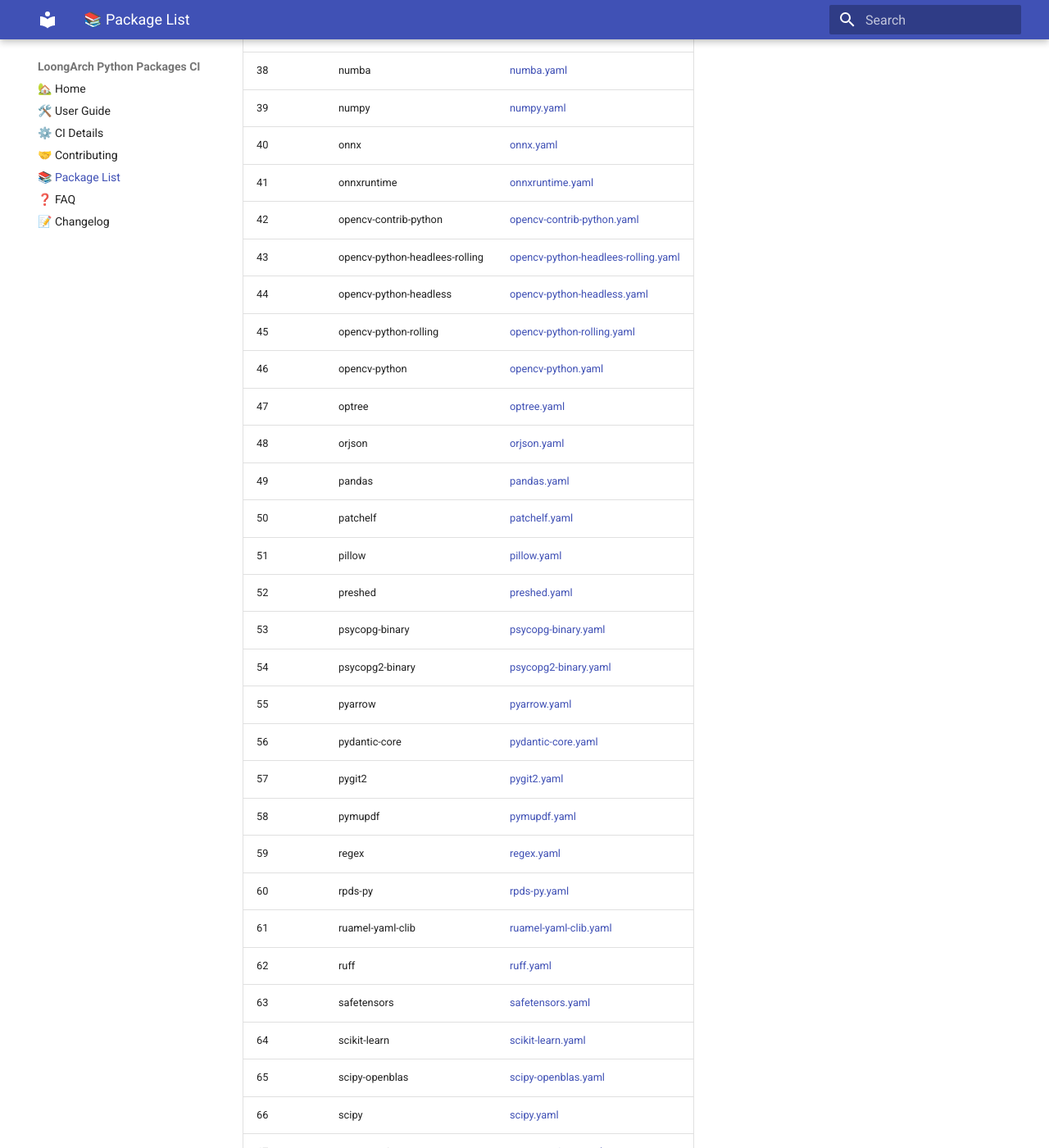
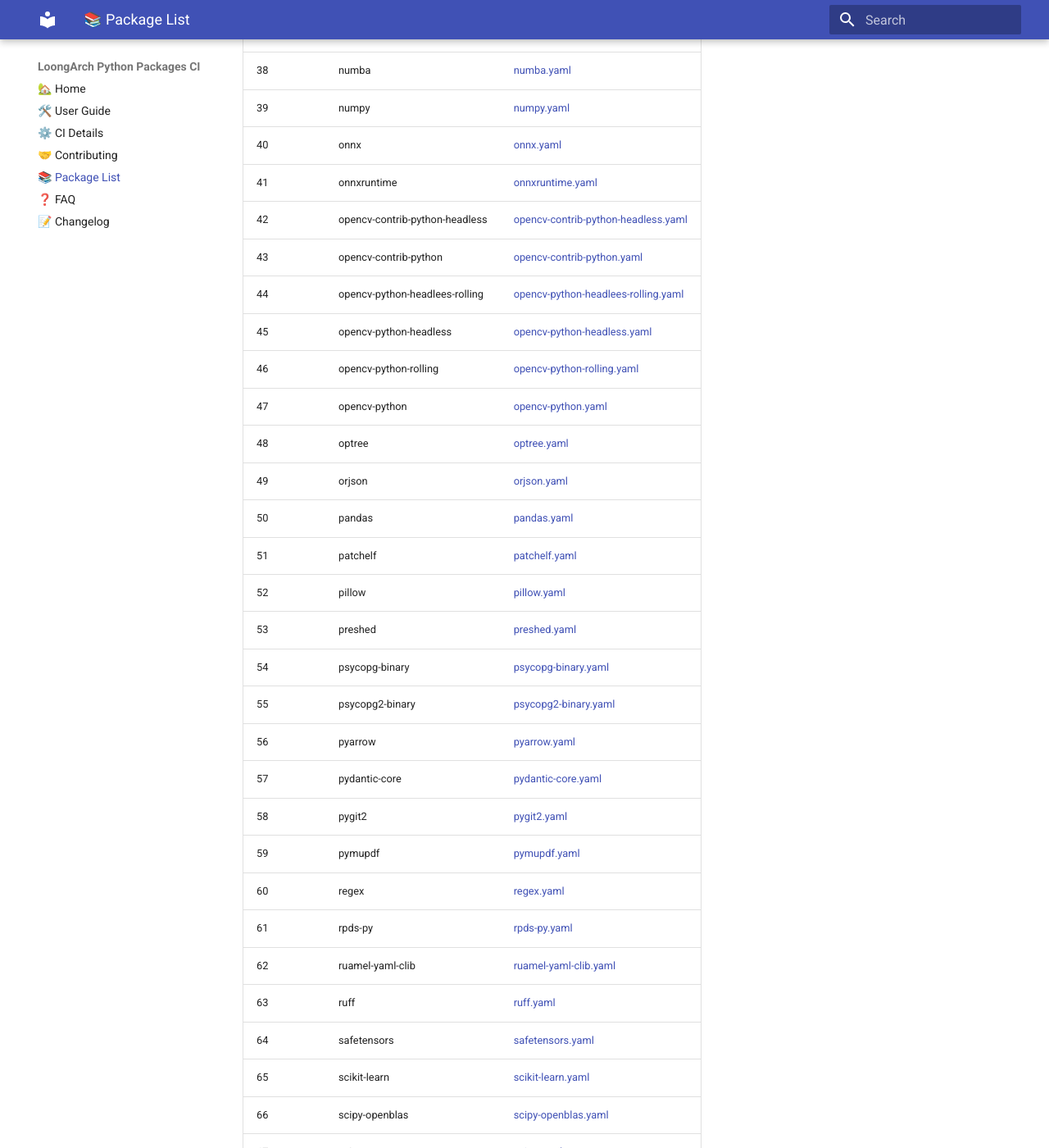
Before and after one commit to wxpppp/pypi, an MkDocs documentation site: the page built from docs/package-list.md, in a window 1280 px wide and 1400 px high, scrolled down 1844 px. Shown: the whole window at 82% size. Built offline with MkDocs 1.6.1 and Material for MkDocs 9.7.7, drawn with Linux system fonts in a browser that asks for light colours; some of the changed text lies outside the part shown.

Commit message:
auto: update bilingual README and package list docs

```diff
--- a/docs/package-list.md
+++ b/docs/package-list.md
@@ -43,47 +43,48 @@
 | 39 | numpy | [numpy.yaml](https://github.com/Loongson-Cloud-Community/pypi/blob/main/.github/workflows/numpy.yaml) |
 | 40 | onnx | [onnx.yaml](https://github.com/Loongson-Cloud-Community/pypi/blob/main/.github/workflows/onnx.yaml) |
 | 41 | onnxruntime | [onnxruntime.yaml](https://github.com/Loongson-Cloud-Community/pypi/blob/main/.github/workflows/onnxruntime.yaml) |
-| 42 | opencv-contrib-python | [opencv-contrib-python.yaml](https://github.com/Loongson-Cloud-Community/pypi/blob/main/.github/workflows/opencv-contrib-python.yaml) |
-| 43 | opencv-python-headlees-rolling | [opencv-python-headlees-rolling.yaml](https://github.com/Loongson-Cloud-Community/pypi/blob/main/.github/workflows/opencv-python-headlees-rolling.yaml) |
-| 44 | opencv-python-headless | [opencv-python-headless.yaml](https://github.com/Loongson-Cloud-Community/pypi/blob/main/.github/workflows/opencv-python-headless.yaml) |
-| 45 | opencv-python-rolling | [opencv-python-rolling.yaml](https://github.com/Loongson-Cloud-Community/pypi/blob/main/.github/workflows/opencv-python-rolling.yaml) |
-| 46 | opencv-python | [opencv-python.yaml](https://github.com/Loongson-Cloud-Community/pypi/blob/main/.github/workflows/opencv-python.yaml) |
-| 47 | optree | [optree.yaml](https://github.com/Loongson-Cloud-Community/pypi/blob/main/.github/workflows/optree.yaml) |
-| 48 | orjson | [orjson.yaml](https://github.com/Loongson-Cloud-Community/pypi/blob/main/.github/workflows/orjson.yaml) |
-| 49 | pandas | [pandas.yaml](https://github.com/Loongson-Cloud-Community/pypi/blob/main/.github/workflows/pandas.yaml) |
-| 50 | patchelf | [patchelf.yaml](https://github.com/Loongson-Cloud-Community/pypi/blob/main/.github/workflows/patchelf.yaml) |
-| 51 | pillow | [pillow.yaml](https://github.com/Loongson-Cloud-Community/pypi/blob/main/.github/workflows/pillow.yaml) |
-| 52 | preshed | [preshed.yaml](https://github.com/Loongson-Cloud-Community/pypi/blob/main/.github/workflows/preshed.yaml) |
-| 53 | psycopg-binary | [psycopg-binary.yaml](https://github.com/Loongson-Cloud-Community/pypi/blob/main/.github/workflows/psycopg-binary.yaml) |
-| 54 | psycopg2-binary | [psycopg2-binary.yaml](https://github.com/Loongson-Cloud-Community/pypi/blob/main/.github/workflows/psycopg2-binary.yaml) |
-| 55 | pyarrow | [pyarrow.yaml](https://github.com/Loongson-Cloud-Community/pypi/blob/main/.github/workflows/pyarrow.yaml) |
-| 56 | pydantic-core | [pydantic-core.yaml](https://github.com/Loongson-Cloud-Community/pypi/blob/main/.github/workflows/pydantic-core.yaml) |
-| 57 | pygit2 | [pygit2.yaml](https://github.com/Loongson-Cloud-Community/pypi/blob/main/.github/workflows/pygit2.yaml) |
-| 58 | pymupdf | [pymupdf.yaml](https://github.com/Loongson-Cloud-Community/pypi/blob/main/.github/workflows/pymupdf.yaml) |
-| 59 | regex | [regex.yaml](https://github.com/Loongson-Cloud-Community/pypi/blob/main/.github/workflows/regex.yaml) |
-| 60 | rpds-py | [rpds-py.yaml](https://github.com/Loongson-Cloud-Community/pypi/blob/main/.github/workflows/rpds-py.yaml) |
-| 61 | ruamel-yaml-clib | [ruamel-yaml-clib.yaml](https://github.com/Loongson-Cloud-Community/pypi/blob/main/.github/workflows/ruamel-yaml-clib.yaml) |
-| 62 | ruff | [ruff.yaml](https://github.com/Loongson-Cloud-Community/pypi/blob/main/.github/workflows/ruff.yaml) |
-| 63 | safetensors | [safetensors.yaml](https://github.com/Loongson-Cloud-Community/pypi/blob/main/.github/workflows/safetensors.yaml) |
-| 64 | scikit-learn | [scikit-learn.yaml](https://github.com/Loongson-Cloud-Community/pypi/blob/main/.github/workflows/scikit-learn.yaml) |
-| 65 | scipy-openblas | [scipy-openblas.yaml](https://github.com/Loongson-Cloud-Community/pypi/blob/main/.github/workflows/scipy-openblas.yaml) |
-| 66 | scipy | [scipy.yaml](https://github.com/Loongson-Cloud-Community/pypi/blob/main/.github/workflows/scipy.yaml) |
-| 67 | sentencepiece | [sentencepiece.yaml](https://github.com/Loongson-Cloud-Community/pypi/blob/main/.github/workflows/sentencepiece.yaml) |
-| 68 | shapely | [shapely.yaml](https://github.com/Loongson-Cloud-Community/pypi/blob/main/.github/workflows/shapely.yaml) |
-| 69 | soundfile | [soundfile.yaml](https://github.com/Loongson-Cloud-Community/pypi/blob/main/.github/workflows/soundfile.yaml) |
-| 70 | soxr | [soxr.yaml](https://github.com/Loongson-Cloud-Community/pypi/blob/main/.github/workflows/soxr.yaml) |
-| 71 | spacy | [spacy.yaml](https://github.com/Loongson-Cloud-Community/pypi/blob/main/.github/workflows/spacy.yaml) |
-| 72 | srsly | [srsly.yaml](https://github.com/Loongson-Cloud-Community/pypi/blob/main/.github/workflows/srsly.yaml) |
-| 73 | swig | [swig.yaml](https://github.com/Loongson-Cloud-Community/pypi/blob/main/.github/workflows/swig.yaml) |
-| 74 | thinc | [thinc.yaml](https://github.com/Loongson-Cloud-Community/pypi/blob/main/.github/workflows/thinc.yaml) |
-| 75 | tiktoken | [tiktoken.yaml](https://github.com/Loongson-Cloud-Community/pypi/blob/main/.github/workflows/tiktoken.yaml) |
-| 76 | tokenizers | [tokenizers.yaml](https://github.com/Loongson-Cloud-Community/pypi/blob/main/.github/workflows/tokenizers.yaml) |
-| 77 | torch | [torch.yaml](https://github.com/Loongson-Cloud-Community/pypi/blob/main/.github/workflows/torch.yaml) |
-| 78 | torchaudio | [torchaudio.yaml](https://github.com/Loongson-Cloud-Community/pypi/blob/main/.github/workflows/torchaudio.yaml) |
-| 79 | torchvision | [torchvision.yaml](https://github.com/Loongson-Cloud-Community/pypi/blob/main/.github/workflows/torchvision.yaml) |
-| 80 | ujson | [ujson.yaml](https://github.com/Loongson-Cloud-Community/pypi/blob/main/.github/workflows/ujson.yaml) |
-| 81 | uv | [uv.yaml](https://github.com/Loongson-Cloud-Community/pypi/blob/main/.github/workflows/uv.yaml) |
-| 82 | xxhash | [xxhash.yaml](https://github.com/Loongson-Cloud-Community/pypi/blob/main/.github/workflows/xxhash.yaml) |
-| 83 | zope.interface | [zope.interface.yaml](https://github.com/Loongson-Cloud-Community/pypi/blob/main/.github/workflows/zope.interface.yaml) |
+| 42 | opencv-contrib-python-headless | [opencv-contrib-python-headless.yaml](https://github.com/Loongson-Cloud-Community/pypi/blob/main/.github/workflows/opencv-contrib-python-headless.yaml) |
+| 43 | opencv-contrib-python | [opencv-contrib-python.yaml](https://github.com/Loongson-Cloud-Community/pypi/blob/main/.github/workflows/opencv-contrib-python.yaml) |
+| 44 | opencv-python-headlees-rolling | [opencv-python-headlees-rolling.yaml](https://github.com/Loongson-Cloud-Community/pypi/blob/main/.github/workflows/opencv-python-headlees-rolling.yaml) |
+| 45 | opencv-python-headless | [opencv-python-headless.yaml](https://github.com/Loongson-Cloud-Community/pypi/blob/main/.github/workflows/opencv-python-headless.yaml) |
+| 46 | opencv-python-rolling | [opencv-python-rolling.yaml](https://github.com/Loongson-Cloud-Community/pypi/blob/main/.github/workflows/opencv-python-rolling.yaml) |
+| 47 | opencv-python | [opencv-python.yaml](https://github.com/Loongson-Cloud-Community/pypi/blob/main/.github/workflows/opencv-python.yaml) |
+| 48 | optree | [optree.yaml](https://github.com/Loongson-Cloud-Community/pypi/blob/main/.github/workflows/optree.yaml) |
+| 49 | orjson | [orjson.yaml](https://github.com/Loongson-Cloud-Community/pypi/blob/main/.github/workflows/orjson.yaml) |
+| 50 | pandas | [pandas.yaml](https://github.com/Loongson-Cloud-Community/pypi/blob/main/.github/workflows/pandas.yaml) |
+| 51 | patchelf | [patchelf.yaml](https://github.com/Loongson-Cloud-Community/pypi/blob/main/.github/workflows/patchelf.yaml) |
+| 52 | pillow | [pillow.yaml](https://github.com/Loongson-Cloud-Community/pypi/blob/main/.github/workflows/pillow.yaml) |
+| 53 | preshed | [preshed.yaml](https://github.com/Loongson-Cloud-Community/pypi/blob/main/.github/workflows/preshed.yaml) |
+| 54 | psycopg-binary | [psycopg-binary.yaml](https://github.com/Loongson-Cloud-Community/pypi/blob/main/.github/workflows/psycopg-binary.yaml) |
+| 55 | psycopg2-binary | [psycopg2-binary.yaml](https://github.com/Loongson-Cloud-Community/pypi/blob/main/.github/workflows/psycopg2-binary.yaml) |
+| 56 | pyarrow | [pyarrow.yaml](https://github.com/Loongson-Cloud-Community/pypi/blob/main/.github/workflows/pyarrow.yaml) |
+| 57 | pydantic-core | [pydantic-core.yaml](https://github.com/Loongson-Cloud-Community/pypi/blob/main/.github/workflows/pydantic-core.yaml) |
+| 58 | pygit2 | [pygit2.yaml](https://github.com/Loongson-Cloud-Community/pypi/blob/main/.github/workflows/pygit2.yaml) |
+| 59 | pymupdf | [pymupdf.yaml](https://github.com/Loongson-Cloud-Community/pypi/blob/main/.github/workflows/pymupdf.yaml) |
+| 60 | regex | [regex.yaml](https://github.com/Loongson-Cloud-Community/pypi/blob/main/.github/workflows/regex.yaml) |
+| 61 | rpds-py | [rpds-py.yaml](https://github.com/Loongson-Cloud-Community/pypi/blob/main/.github/workflows/rpds-py.yaml) |
+| 62 | ruamel-yaml-clib | [ruamel-yaml-clib.yaml](https://github.com/Loongson-Cloud-Community/pypi/blob/main/.github/workflows/ruamel-yaml-clib.yaml) |
+| 63 | ruff | [ruff.yaml](https://github.com/Loongson-Cloud-Community/pypi/blob/main/.github/workflows/ruff.yaml) |
+| 64 | safetensors | [safetensors.yaml](https://github.com/Loongson-Cloud-Community/pypi/blob/main/.github/workflows/safetensors.yaml) |
+| 65 | scikit-learn | [scikit-learn.yaml](https://github.com/Loongson-Cloud-Community/pypi/blob/main/.github/workflows/scikit-learn.yaml) |
+| 66 | scipy-openblas | [scipy-openblas.yaml](https://github.com/Loongson-Cloud-Community/pypi/blob/main/.github/workflows/scipy-openblas.yaml) |
+| 67 | scipy | [scipy.yaml](https://github.com/Loongson-Cloud-Community/pypi/blob/main/.github/workflows/scipy.yaml) |
+| 68 | sentencepiece | [sentencepiece.yaml](https://github.com/Loongson-Cloud-Community/pypi/blob/main/.github/workflows/sentencepiece.yaml) |
+| 69 | shapely | [shapely.yaml](https://github.com/Loongson-Cloud-Community/pypi/blob/main/.github/workflows/shapely.yaml) |
+| 70 | soundfile | [soundfile.yaml](https://github.com/Loongson-Cloud-Community/pypi/blob/main/.github/workflows/soundfile.yaml) |
+| 71 | soxr | [soxr.yaml](https://github.com/Loongson-Cloud-Community/pypi/blob/main/.github/workflows/soxr.yaml) |
+| 72 | spacy | [spacy.yaml](https://github.com/Loongson-Cloud-Community/pypi/blob/main/.github/workflows/spacy.yaml) |
+| 73 | srsly | [srsly.yaml](https://github.com/Loongson-Cloud-Community/pypi/blob/main/.github/workflows/srsly.yaml) |
+| 74 | swig | [swig.yaml](https://github.com/Loongson-Cloud-Community/pypi/blob/main/.github/workflows/swig.yaml) |
+| 75 | thinc | [thinc.yaml](https://github.com/Loongson-Cloud-Community/pypi/blob/main/.github/workflows/thinc.yaml) |
+| 76 | tiktoken | [tiktoken.yaml](https://github.com/Loongson-Cloud-Community/pypi/blob/main/.github/workflows/tiktoken.yaml) |
+| 77 | tokenizers | [tokenizers.yaml](https://github.com/Loongson-Cloud-Community/pypi/blob/main/.github/workflows/tokenizers.yaml) |
+| 78 | torch | [torch.yaml](https://github.com/Loongson-Cloud-Community/pypi/blob/main/.github/workflows/torch.yaml) |
+| 79 | torchaudio | [torchaudio.yaml](https://github.com/Loongson-Cloud-Community/pypi/blob/main/.github/workflows/torchaudio.yaml) |
+| 80 | torchvision | [torchvision.yaml](https://github.com/Loongson-Cloud-Community/pypi/blob/main/.github/workflows/torchvision.yaml) |
+| 81 | ujson | [ujson.yaml](https://github.com/Loongson-Cloud-Community/pypi/blob/main/.github/workflows/ujson.yaml) |
+| 82 | uv | [uv.yaml](https://github.com/Loongson-Cloud-Community/pypi/blob/main/.github/workflows/uv.yaml) |
+| 83 | xxhash | [xxhash.yaml](https://github.com/Loongson-Cloud-Community/pypi/blob/main/.github/workflows/xxhash.yaml) |
+| 84 | zope.interface | [zope.interface.yaml](https://github.com/Loongson-Cloud-Community/pypi/blob/main/.github/workflows/zope.interface.yaml) |
 
 _This table is automatically generated by GitHub Actions._
```
Also changed, not shown: README.md (+45 -44 lines), README_zh.md (+43 -42 lines).
